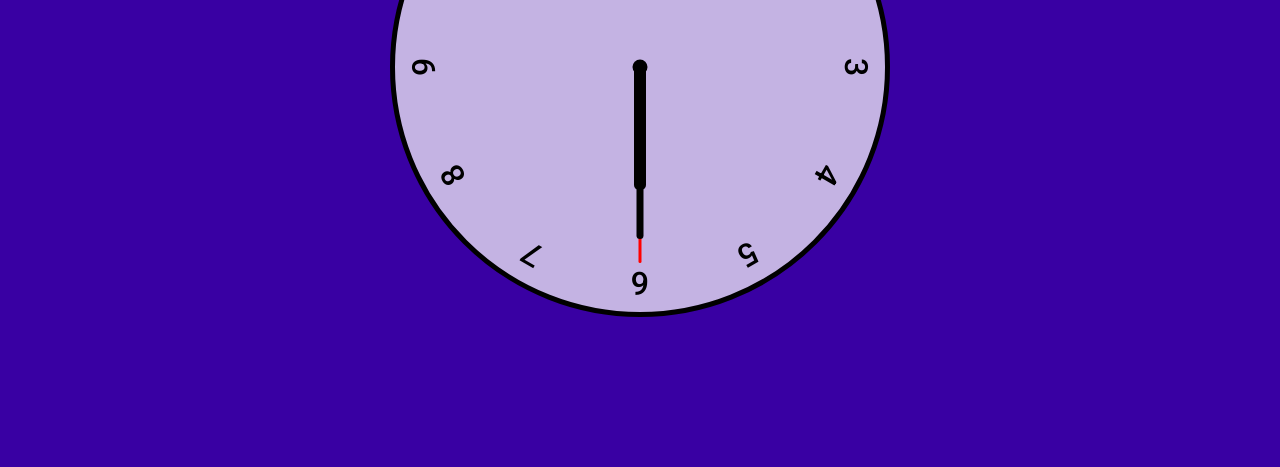
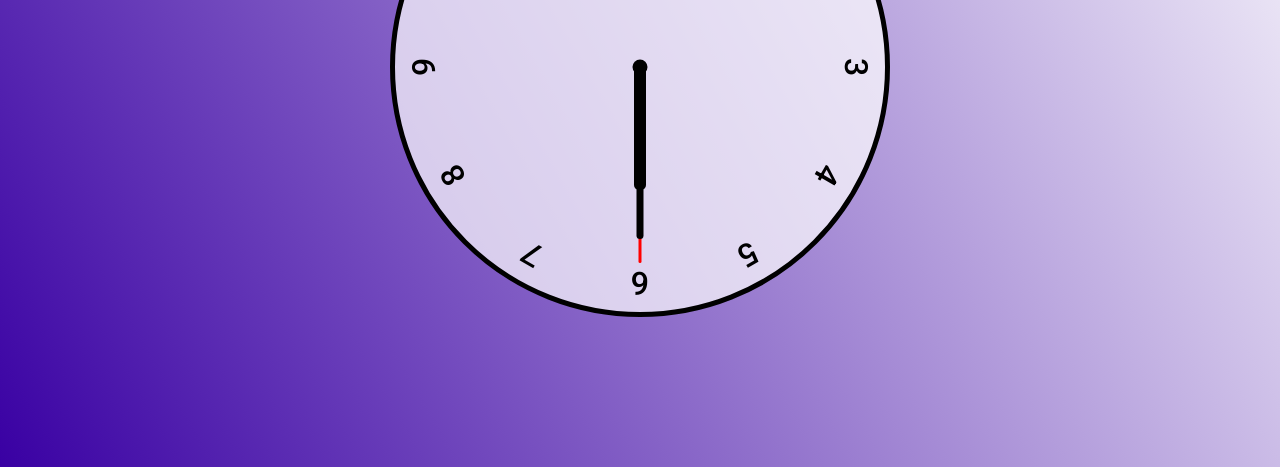
Before and after one commit to Efrals/relogio, a plain HTML site: page index.html in a window 1280 px wide. Shown: the part 333-800 px from the top of the page. Drawn offline with Linux system fonts and the light colour scheme.

Commit message:
Update styles.css

```diff
--- a/styles.css
+++ b/styles.css
@@ -6,7 +6,7 @@
 }
 
 body {
-  background-color: rgb(57, 0, 163);
+  background-image: linear-gradient(60deg, rgb(57, 0, 163), rgb(255, 255, 255));
   height: 100vh;
   display: flex;
   align-items: center;
```
